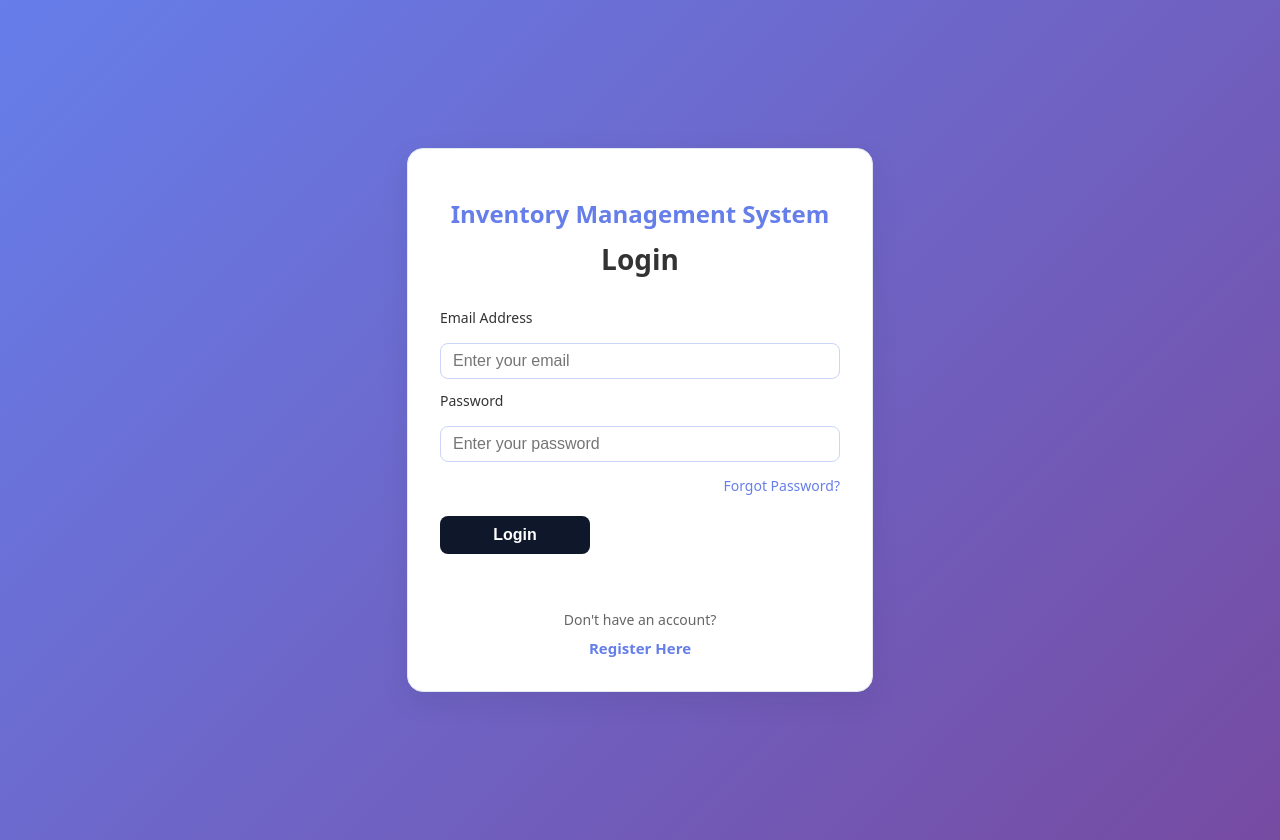
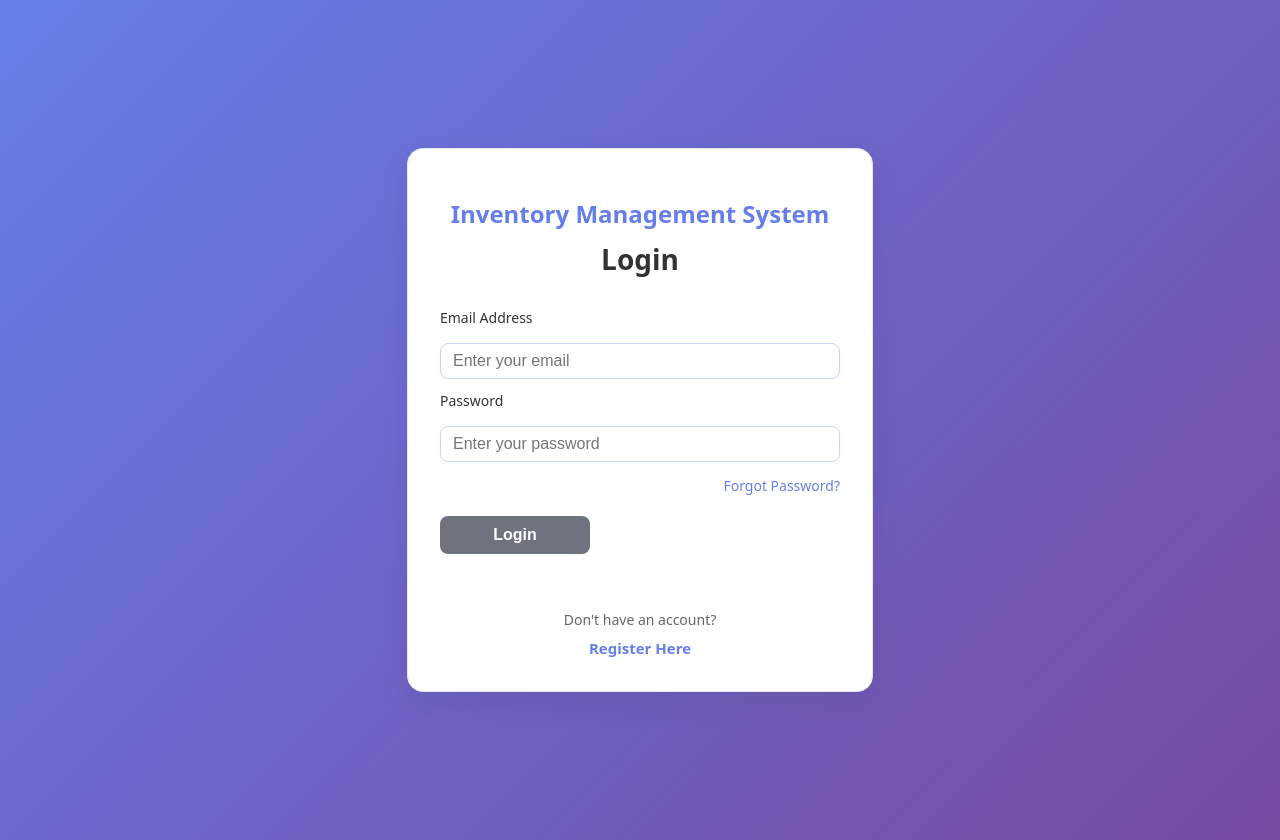
Before and after one commit to JMoochun/DevOpsGroupProject, a React (Vite) app in the folder client/: page / in a window 1280 px wide. Built offline with nearby package versions, Linux system fonts and the light colour scheme.

Commit message:
Disabled login button when fields are empty (closes #3)

```diff
--- a/client/src/pages/Login.jsx
+++ b/client/src/pages/Login.jsx
@@ -106,7 +106,11 @@ const Login = () => {
                         </Link>
                     </div>
 
-                    <button type="submit" className="btn-primary" disabled={loading}>
+                    <button
+                        type="submit"
+                        className="btn-primary"
+                        disabled={loading || !formData.email.trim() || !formData.password.trim()}
+                        >
                         {loading ? 'Logging in...' : 'Login'}
                     </button>
 
```
